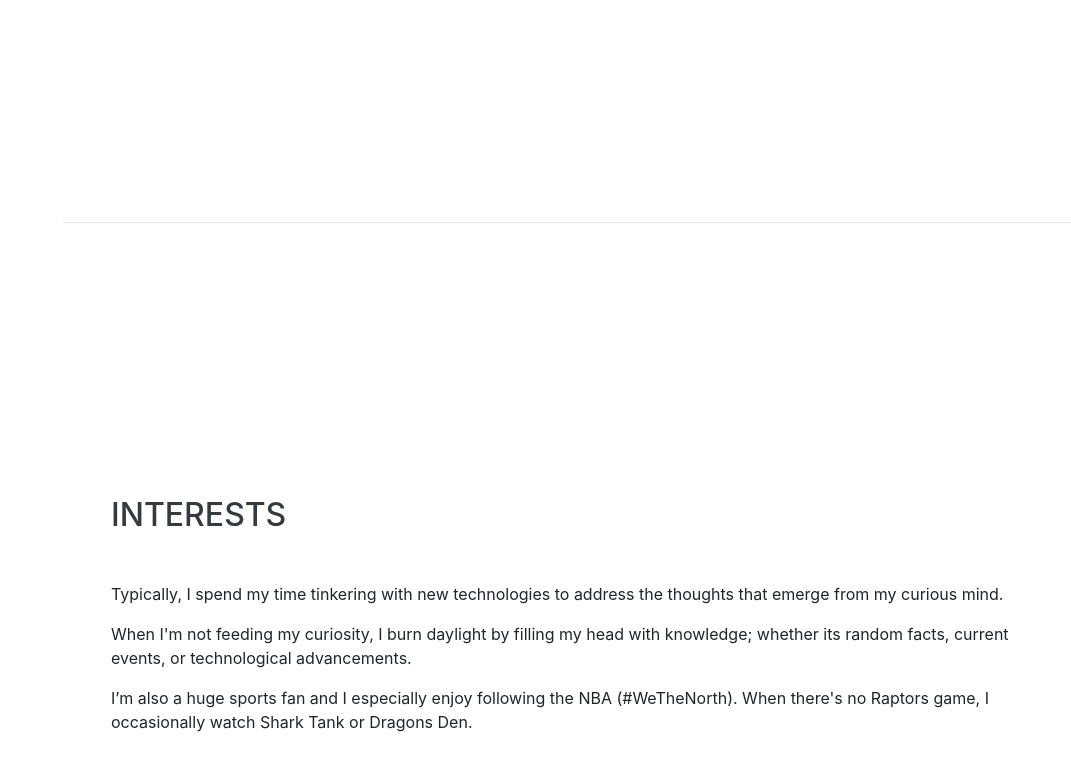
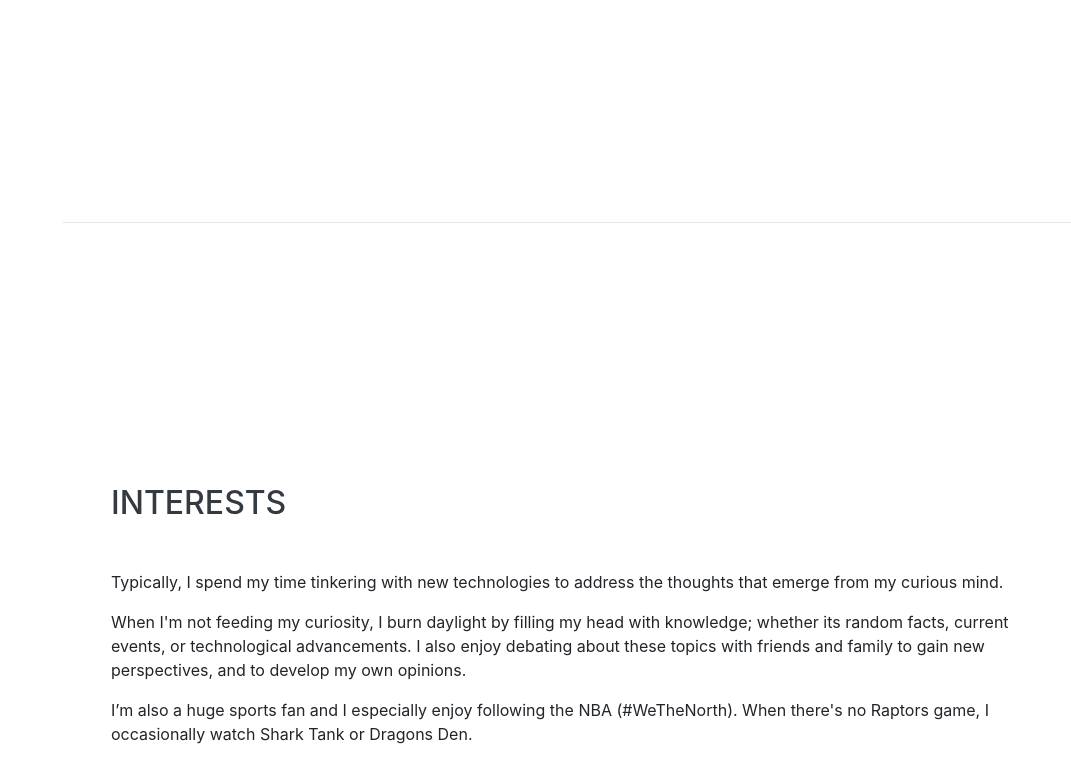
Before and after one commit to satavanan-s/satavanan.github.io, a website with bundled scripts: page index.html in a window 1280 px wide. Shown: the part 4350-5133 px from the top of the page, without its empty margins (209-1280 px from the left). Built offline with nearby package versions, Linux system fonts and the light colour scheme; a web font is replaced by a local one.

Commit message:
Update index.html

```diff
--- a/index.html
+++ b/index.html
@@ -300,7 +300,7 @@
         <div class="w-100">
           <h2 class="mb-5">Interests</h2>
           <p>Typically, I spend my time tinkering with new technologies to address the thoughts that emerge from my curious mind. </p>
-          <p>When I'm not feeding my curiosity, I burn daylight by filling my head with knowledge; whether its random facts, current events, or technological advancements.</p>
+          <p>When I'm not feeding my curiosity, I burn daylight by filling my head with knowledge; whether its random facts, current events, or technological advancements. I also enjoy debating about these topics with friends and family to gain new perspectives, and to develop my own opinions.</p>
           <p>I’m also a huge sports fan and I especially enjoy following the NBA (#WeTheNorth). When there's no Raptors game, I occasionally watch Shark Tank or Dragons Den.</p>
         </div>
       </section>
```
